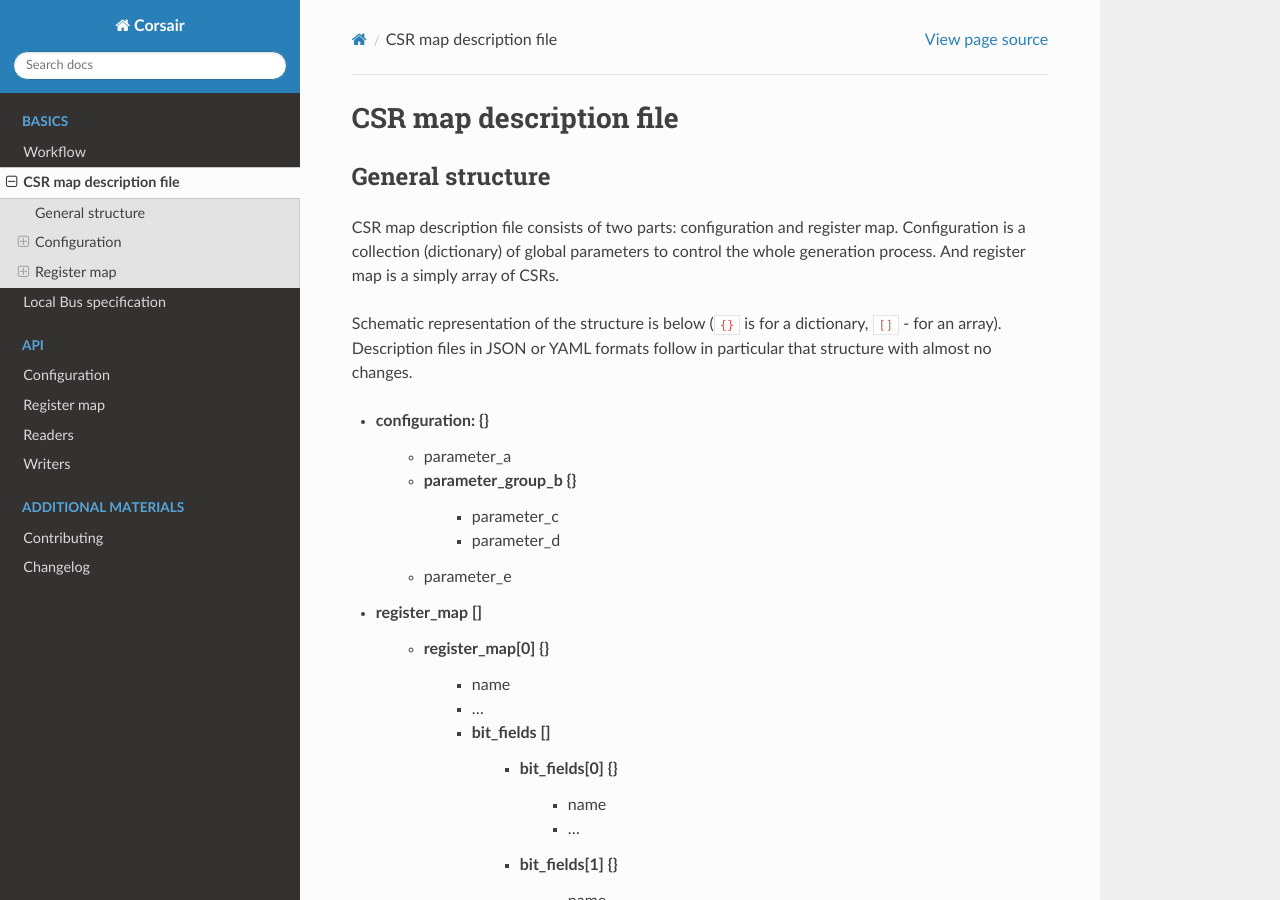
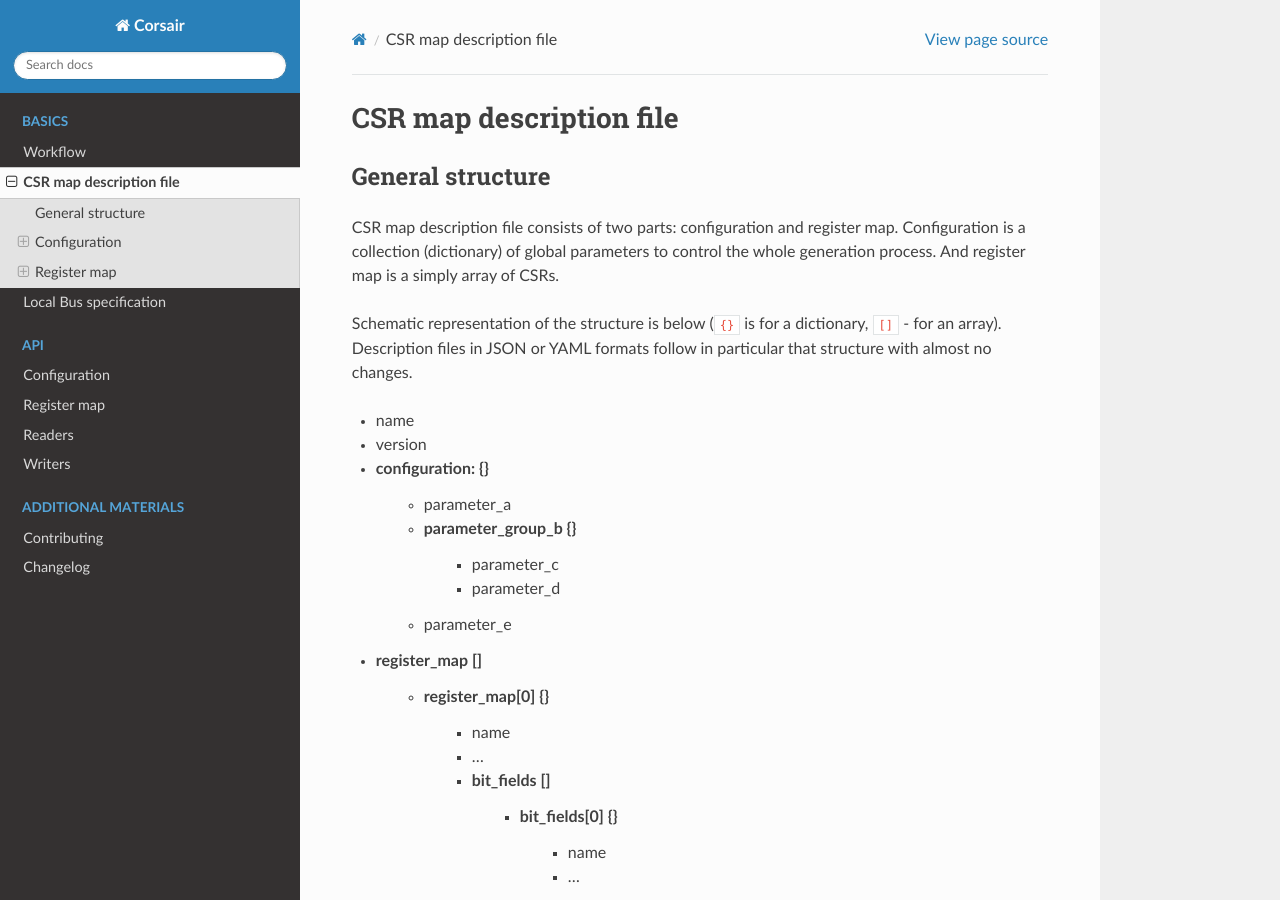
Before and after one commit to esynr3z/corsair, a Sphinx documentation site: the page built from docs/csr-map.rst, in a window 1280 px wide and 900 px high. Built offline with Sphinx 7.4.7 and the Read the Docs theme 2.0.0, drawn with Linux system fonts in a browser that asks for light colours.

Commit message:
Update CSR scheme in docs

```diff
--- a/docs/csr-map.rst
+++ b/docs/csr-map.rst
@@ -11,6 +11,8 @@ CSR map description file consists of two parts: configuration and register map.
 
 Schematic representation of the structure is below (``{}`` is for a dictionary, ``[]`` - for an array). Description files in JSON or YAML formats follow in particular that structure with almost no changes.
 
+* name
+* version
 * configuration: {}
     * parameter_a
     * parameter_group_b {}
```
